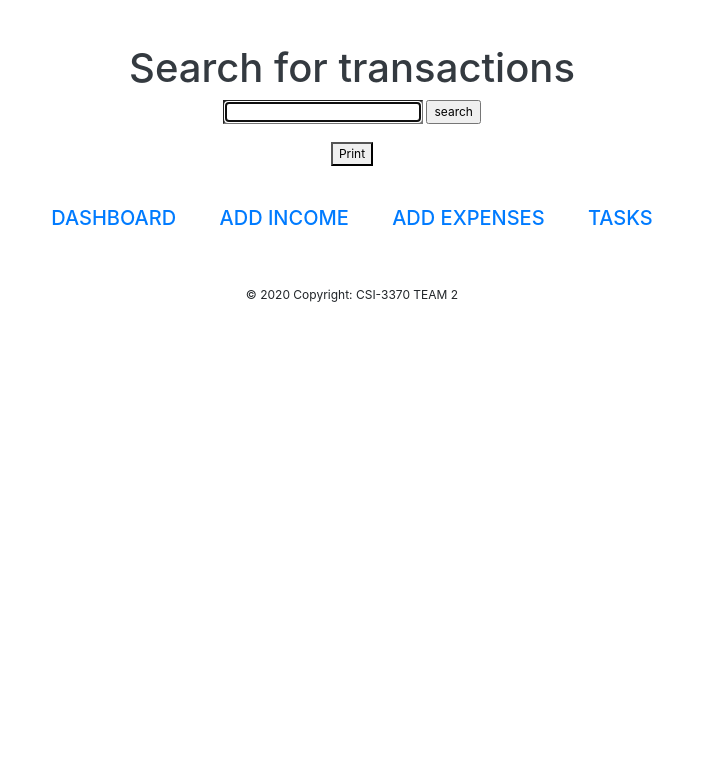
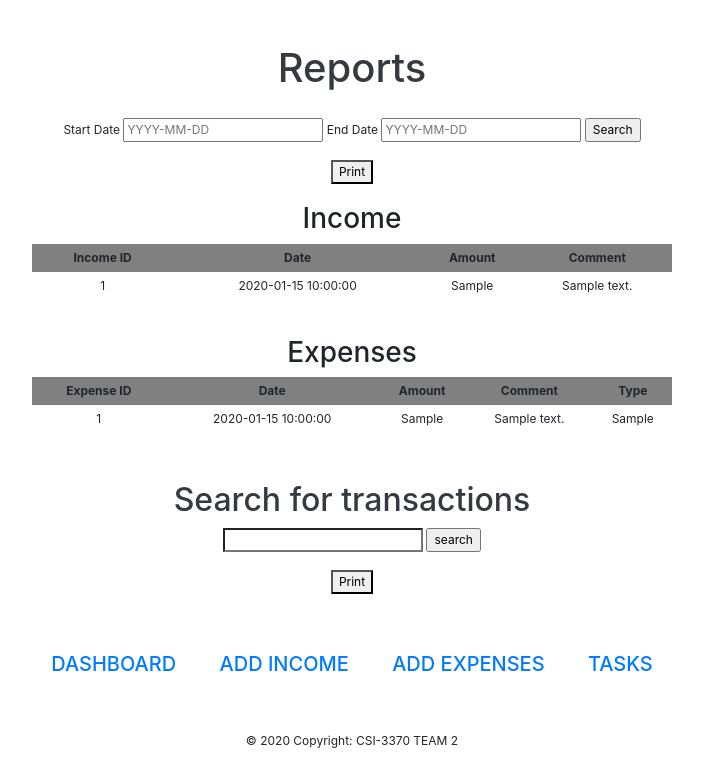
Before and after one commit to dawood96/budgetbookkeeping, a PHP site: page /reports.php in a window 1280 px wide. Shown: the part 55-837 px from the top of the page, without its empty margins (288-991 px from the left). Before the commit the page ends 357 px from the top, so only its background shows below. Run offline with PHP 8.4, Linux system fonts and the light colour scheme; the visitor is signed in with stand-in values (Sample User, id 1); tables that the repository leaves empty or names only in its code hold one stand-in row (values such as "Sample post"); some libraries are stand-ins or nearby versions.

Commit message:
Added reports feature
you can look up for reports based on dates.

```diff
--- a/reports.php
+++ b/reports.php
@@ -57,17 +57,122 @@
   </div>
 </nav>
 
+<div class="container mt-md-5 text-center text-dark">
+        <h1> Reports</h1>
+    </div>
+</br>
+    <script src='jquery-3.3.1.js' type='text/javascript'></script>
+   <script src='jquery-ui.min.js' type='text/javascript'></script>
+   <script type='text/javascript'>
+   $(document).ready(function(){
+     $('.dateFilter').datepicker({
+        dateFormat: "yy-mm-dd"
+     });
+   });
+   </script>
+
+    <form method='post' action=''>
+     Start Date <input type='text' class='dateFilter' name='fromDate' placeholder="YYYY-MM-DD" value='<?php if(isset($_POST['fromDate'])) echo $_POST['fromDate']; ?>'>
+     End Date <input type='text' class='dateFilter' name='endDate' placeholder="YYYY-MM-DD" value='<?php if(isset($_POST['endDate'])) echo $_POST['endDate']; ?>'>
+     <input type='submit' name='but_search' value='Search'>
+   </form>
+   </br>
+   <button onclick="window.print();return false;">Print</button>
+   </br></br>
+   <?php
+       //$employeesRecords= "";
+       $emp_query = "SELECT * FROM csi3370_income_trans WHERE 1 ";
+       $emp_query1 = "SELECT * FROM csi3370_expenses_trans WHERE 1 ";
+
+       // Date filter
+       if(isset($_POST['but_search'])){
+          $fromDate = $_POST['fromDate'];
+          $endDate = $_POST['endDate'];
+
+          if(!empty($fromDate) && !empty($endDate)){
+             $emp_query .= " and timestamp between '".$fromDate."' and '".$endDate."' ";
+             $emp_query1 .= " and timestamp between '".$fromDate."' and '".$endDate."' ";
+          }
+        }
+
+        // Sort
+        $emp_query .= " ORDER BY timestamp DESC";
+        $emp_query1 .= " ORDER BY timestamp DESC";
+        $IncomeReports = mysqli_query($conn,$emp_query);
+        $ExpenseReports = mysqli_query($conn,$emp_query1);
+
+        // Check records found or not
+        if(mysqli_num_rows($IncomeReports) > 0){
+          echo "<h3>Income</h3>";
+          //echo "<table style='margin-left: 500px; margin-right: auto;'>";
+          echo "<table style='margin-left: auto; margin-right: auto; width:50%;'><tr style='background-color:gray;'><th  style='padding: 5px;'>Income ID</th><th>Date</th><th>Amount</th><th>Comment</th></tr>";
+          while($empRecord = mysqli_fetch_assoc($IncomeReports)){
+            $id = $empRecord['income_trans_id'];
+            $user_id = $empRecord['user_id'];
+            $date = $empRecord['timestamp'];
+            $amount = $empRecord['income'];
+            $comment = $empRecord['comment'];
+
+            //echo "<table>";
+            echo "<tr>";
+            echo "<td  style='padding: 5px;'>". $id ."</td>";
+            echo "<td>". $date ."</td>";
+            echo "<td>". $amount ."</td>";
+            echo "<td>". $comment ."</td>";
+            echo "</tr>";
+            //echo "</table>";
+          }
+        }else{
+          echo "<tr>";
+          echo "<td colspan='4'>No record found.</td>";
+          echo "</tr>";
+        }
+        echo "</table>";
+
+        if(mysqli_num_rows($ExpenseReports) > 0){
+          echo "</br>";
+          echo "</br>";
+          echo "<h3>Expenses</h3>";
+          //echo "<table>";
+          echo "<table style='margin-left: auto; margin-right: auto; width:50%;'><tr style='background-color:gray;'><th   style='padding: 5px;'>Expense ID</th><th>Date</th><th>Amount</th><th>Comment</th><th>Type</th></tr>";
+          while($empRecord = mysqli_fetch_assoc($ExpenseReports)){
+            $id = $empRecord['expense_trans_id'];
+            $user_id = $empRecord['user_id'];
+            $date = $empRecord['timestamp'];
+            $amount = $empRecord['expense'];
+            $comment = $empRecord['comment'];
+            $type = $empRecord['type_of_expense'];
+
+            //echo "<table>";
+            echo "<tr>";
+            echo "<td  style='padding: 5px;'>". $id ."</td>";
+            echo "<td>". $date ."</td>";
+            echo "<td>". $amount ."</td>";
+            echo "<td>". $comment ."</td>";
+            echo "<td>". $type ."</td>";
+            echo "</tr>";
+            //echo "</table>";
+          }
+        }else{
+          echo "<tr>";
+          echo "<td colspan='4'>No record found.</td>";
+          echo "</tr>";
+        }
+        echo "</table>";
+        ?>
+
+
     <div class="container mt-md-5 text-center text-dark">
-        <h1> Search for transactions</h1>
+        <h2> Search for transactions</h2>
     </div>
 
     <form action="reports.php" data-ajax="false" method="POST">
-        <input name="search" type="search" autofocus>
+        <input name="search" type="search">
         <input type="submit" name="button" value="search">
     </form>
     </br>
     <button onclick="window.print();return false;">Print</button>
-
+    </br></br>
     <?php
 
         if(isset($_POST['button'])){
```
